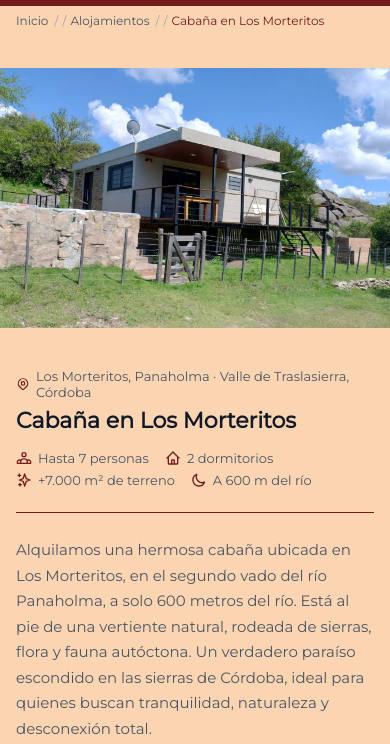
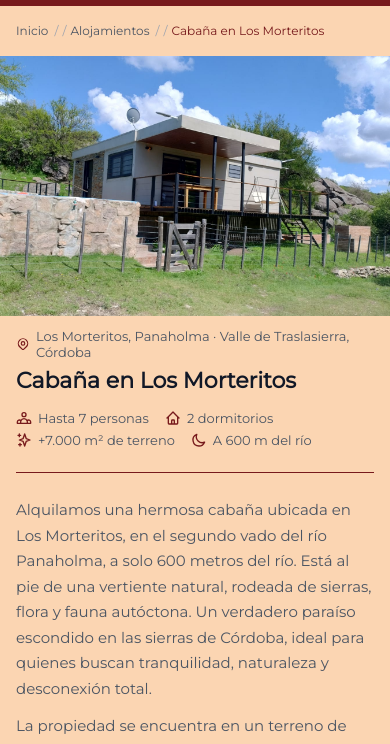
Before and after one commit to franndogil/terraza-de-montania-web, a plain HTML site: page alojamiento-uno.html in a window 390 px wide. Shown: the part 55-799 px from the top of the page. Drawn offline with Linux system fonts and the light colour scheme.

Commit message:
se acomodo el padding del primer texto

```diff
--- a/alojamiento-uno.html
+++ b/alojamiento-uno.html
@@ -47,7 +47,7 @@
         <!-- ── GALERÍA ─────────────────────────────────────────────── -->
 
         <!-- Desktop -->
-        <section class="listing-section">
+        <section class="listing-section gallery-section">
             <div class="gallery-grid">
                 <div class="gallery-photo gallery-photo--main">
                     <img src="assets/images/house-1/1.jpeg" alt="Cabaña en Los Morteritos - vista principal" fetchpriority="high">
--- a/css/alojamiento-uno.css
+++ b/css/alojamiento-uno.css
@@ -53,7 +53,7 @@
 .breadcrumb {
     max-width: 1100px;
     margin: 0 auto;
-    padding: 14px 24px 0;
+    padding: 28px 24px;
 }
 
 .breadcrumb ol {
@@ -91,7 +91,7 @@
 
 @media (max-width: 767px) {
     .breadcrumb {
-        padding: 10px 16px 0;
+        padding: 20px 16px 12px;
     }
 
     .breadcrumb ol {
@@ -583,13 +583,13 @@
         background: rgba(119, 26, 28, 0.95);
     }
 
-    .gallery-grid {
+    .gallery-section {
         display: none;
     }
 
     .gallery-carousel {
         display: flex;
-        padding: 16px 0;
+        padding: 6px 0 0;
     }
 
     .gallery-carousel__item {
@@ -602,7 +602,7 @@
     }
 
     .listing-body {
-        padding-top: 24px;
+        padding-top: 12px;
         padding-bottom: 24px;
     }
 
```
